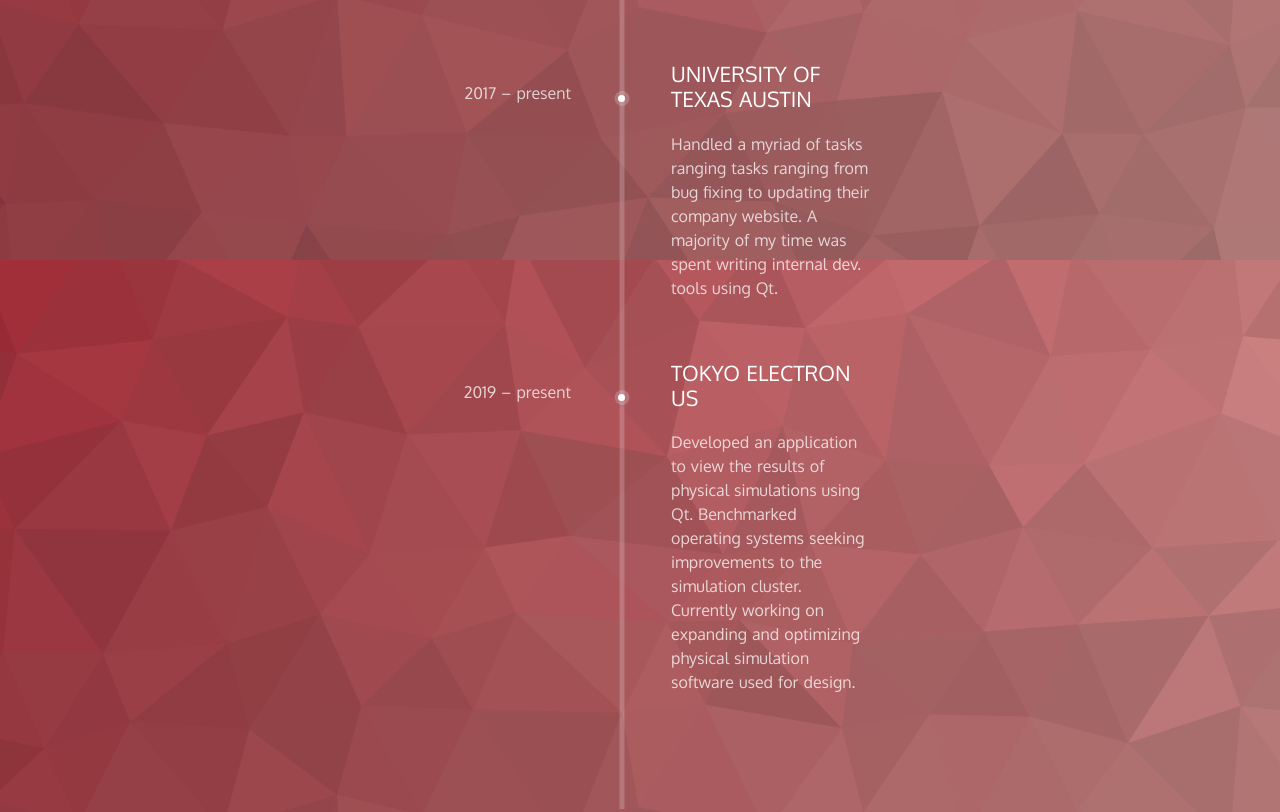
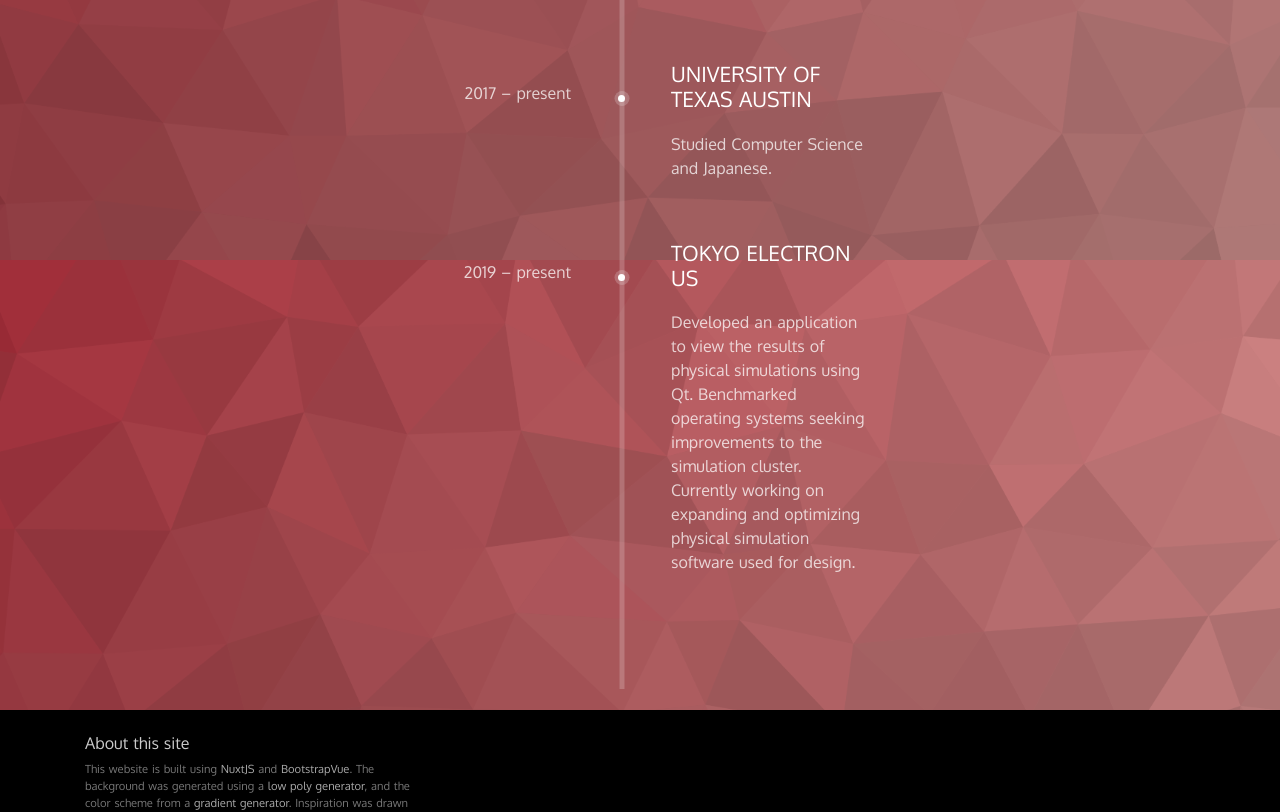
Before and after one commit to matthewa150/manders-site, a Nuxt app: page / in a window 1280 px wide. Shown: the part 1340-2152 px from the top of the page. Built offline with nearby package versions, Linux system fonts and the light colour scheme.

Commit message:
Slight timeline fix

```diff
--- a/components/CleanTime.vue
+++ b/components/CleanTime.vue
@@ -37,7 +37,7 @@
         {
           place: 'University of Texas Austin',
           dates: '2017 \u2013 present',
-          description: 'Handled a myriad of tasks ranging tasks ranging from bug fixing to updating their company website. A majority of my time was spent writing internal dev. tools using Qt.'
+          description: 'Studied Computer Science and Japanese.'
         },
         {
           place: 'Tokyo Electron US',
```
